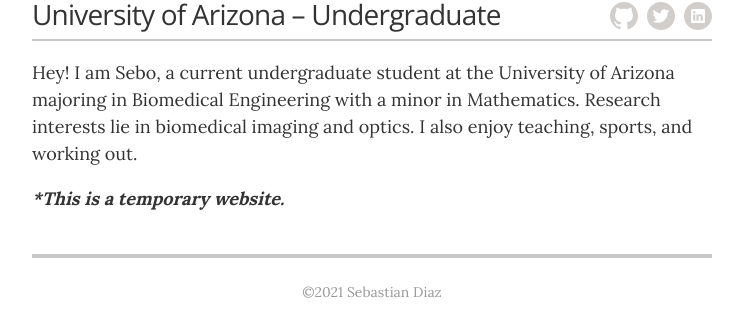
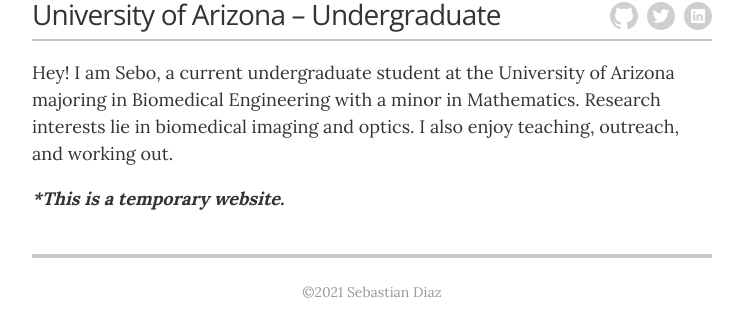
Before and after one commit to sebodiaz/sebodiaz.github.io, a Jekyll site: the page built from index.html, in a window 1280 px wide. Shown: the part 227-536 px from the top of the page, without its empty margins (268-1011 px from the left). Built offline with Jekyll 4.4.1, drawn with Linux system fonts in a browser that asks for light colours.

Commit message:
Update _config.yml

```diff
--- a/_config.yml
+++ b/_config.yml
@@ -24,7 +24,7 @@ resume_contact_address:         "742 Evergreen Terrace, Springfield"
 resume_header_contact_info:     "742 Evergreen Terrace, Springfield • 555-7334 • lisasimpson@youremailaddress.com"
 display_header_contact_info:    "false"
 
-resume_header_intro: "<p>Hey! I am Sebo, a current undergraduate student at the University of Arizona majoring in Biomedical Engineering with a minor in Mathematics. Research interests lie in biomedical imaging and optics. I also enjoy teaching, sports, and working out.</p><p><i><b>*This is a temporary website.</b></i></p>"
+resume_header_intro: "<p>Hey! I am Sebo, a current undergraduate student at the University of Arizona majoring in Biomedical Engineering with a minor in Mathematics. Research interests lie in biomedical imaging and optics. I also enjoy teaching, outreach, and working out.</p><p><i><b>*This is a temporary website.</b></i></p>"
 
 # use "yes" to display the email contact button,
 # "no" to display an "I'm not looking for work" message,
```
